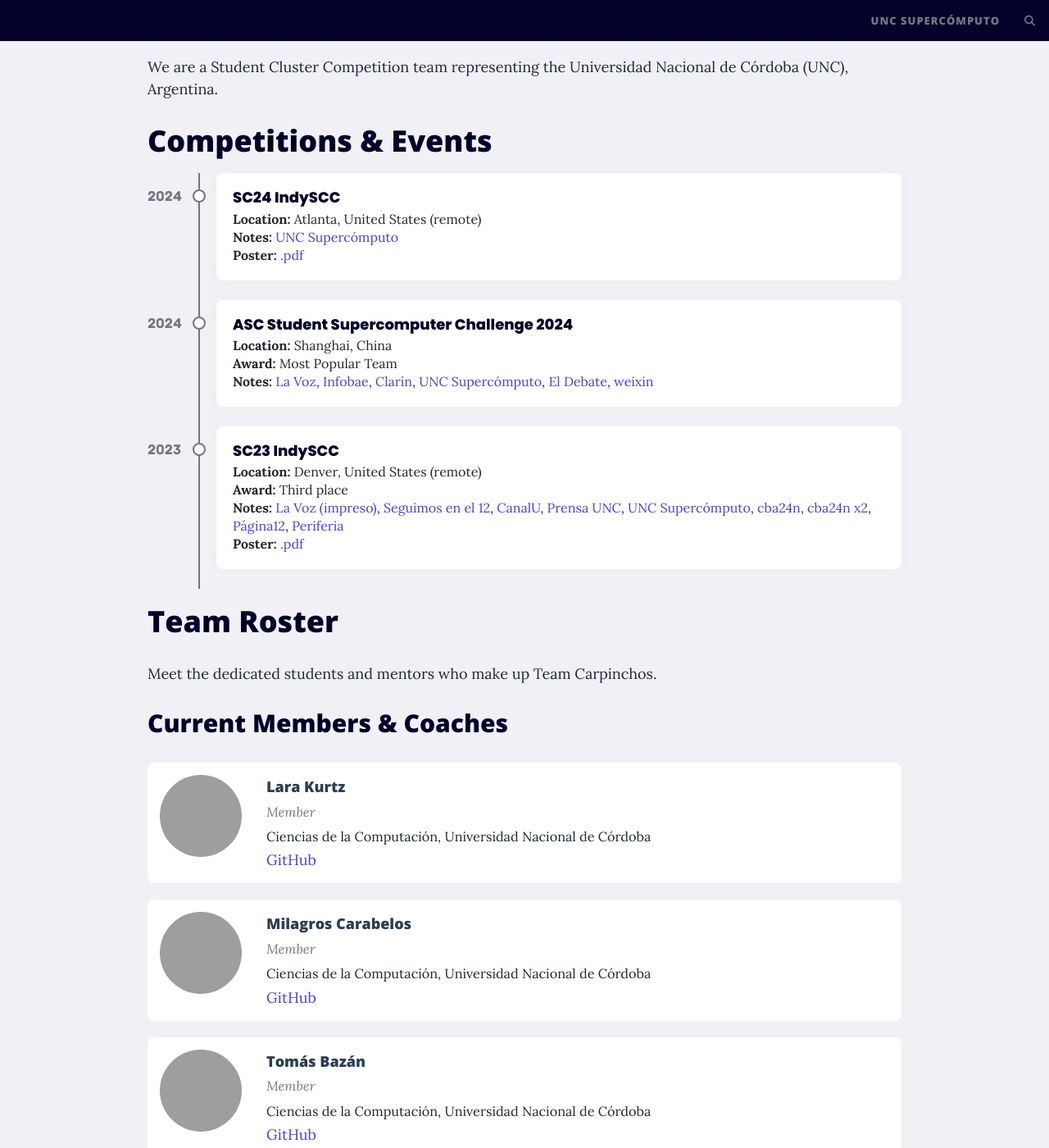
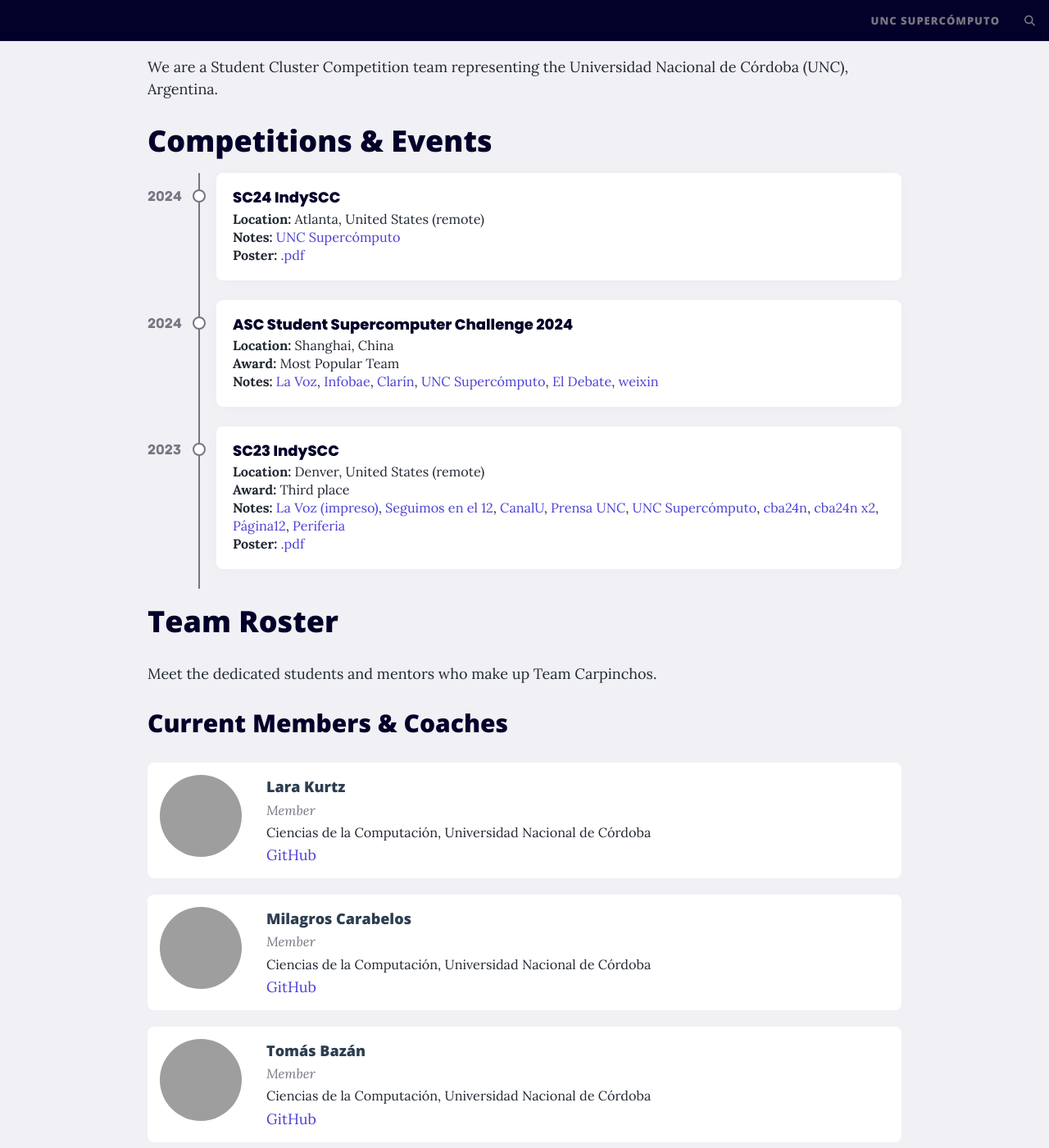
Before and after one commit to CarpinchosTeam/CarpinchosTeam.github.io, a Jekyll site: the page built from index.md, in a window 1280 px wide and 1400 px high, scrolled down 266 px. Shown: the whole window at 82% size. Built offline with Jekyll 4.4.1, drawn with Linux system fonts in a browser that asks for light colours; comment, search, counter and statistics services are not loaded; grey boxes are pictures that could not be loaded.

Commit message:
Fix p fonts sizes

```diff
--- a/_includes/members.html
+++ b/_includes/members.html
@@ -70,6 +70,7 @@
 .member-info p {
   margin: 3px 0;
   font-size: 0.9em;
+  line-height: 1.3;
 }
 
 .member-info .role {
--- a/_includes/timeline.html
+++ b/_includes/timeline.html
@@ -91,7 +91,7 @@
 }
 
 .event-card p {
-  font-size: 16px;
+  font-size: 0.9em;
   line-height: 22px;
   color: var(--text-col);
   margin: 0;
```
